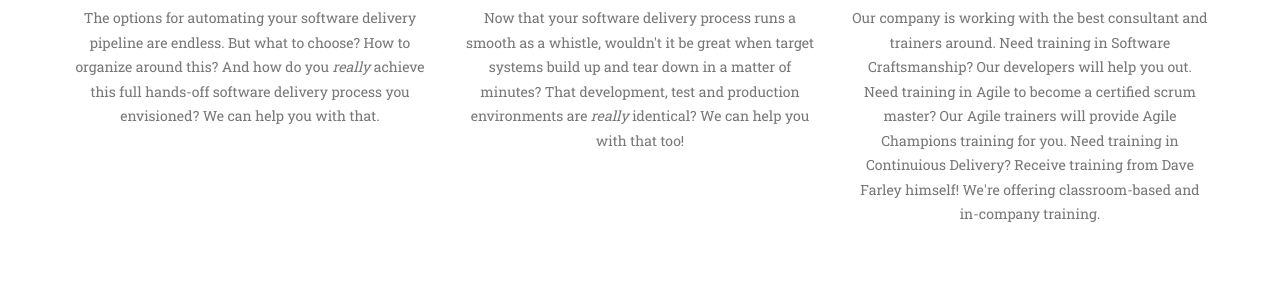
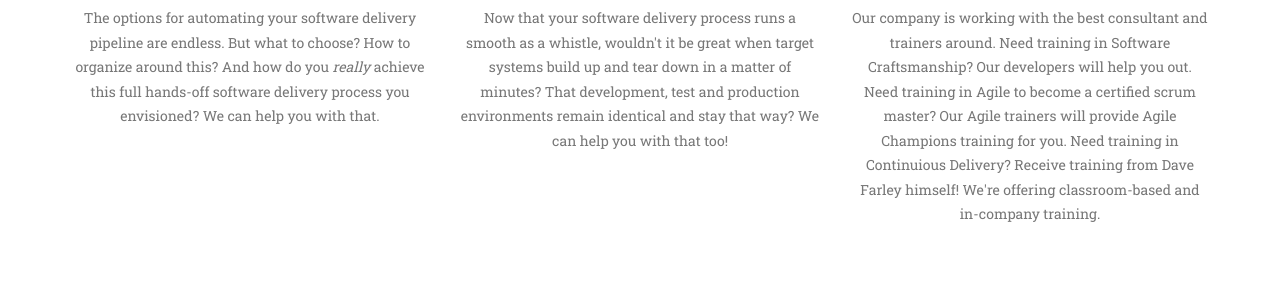
Before and after one commit to devopsautomators/devopsautomators.github.io, a Jekyll site: the page built from index.html, in a window 1280 px wide and 900 px high, scrolled down 1307 px. Shown: the part 252-552 px from the top of the window. Built offline with Jekyll 4.4.1, drawn with Linux system fonts in a browser that asks for light colours; some web fonts are replaced.

Commit message:
updated services texts

```diff
--- a/_includes/services.html
+++ b/_includes/services.html
@@ -22,7 +22,7 @@
                         <i class="fa fa-flask fa-stack-1x fa-inverse"></i>
                     </span>
                     <h4 class="service-heading">Infrastructure automation</h4>
-										<p class="text-muted">Now that your software delivery process runs a smooth as a whistle, wouldn't it be great when target systems build up and tear down in a matter of minutes? That development, test and production environments are <i>really</i> identical? We can help you with that too!</p>
+										<p class="text-muted">Now that your software delivery process runs a smooth as a whistle, wouldn't it be great when target systems build up and tear down in a matter of minutes? That development, test and production environments remain identical and stay that way? We can help you with that too!</p>
                 </div>
                 <div class="col-md-4">
                     <span class="fa-stack fa-4x">
```
